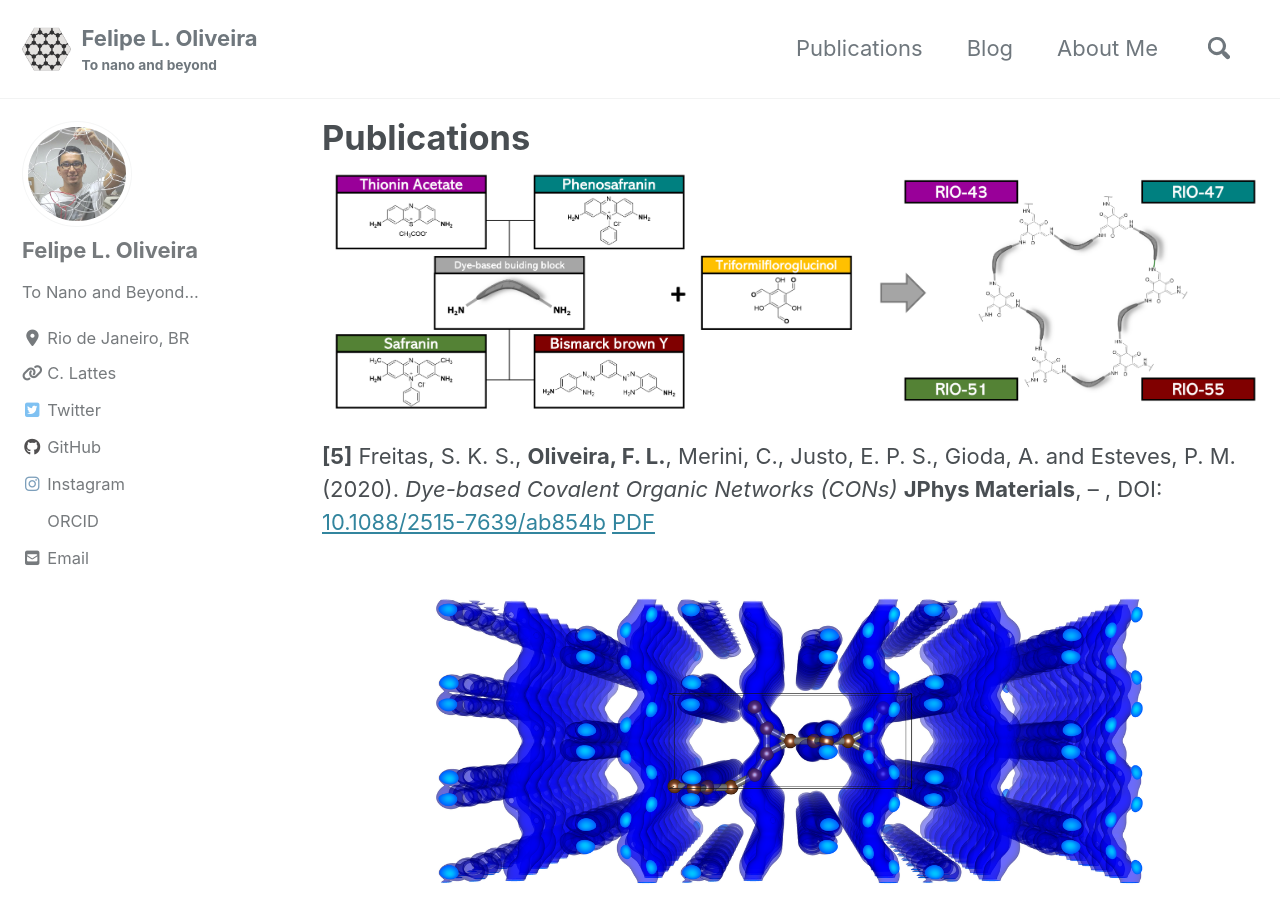
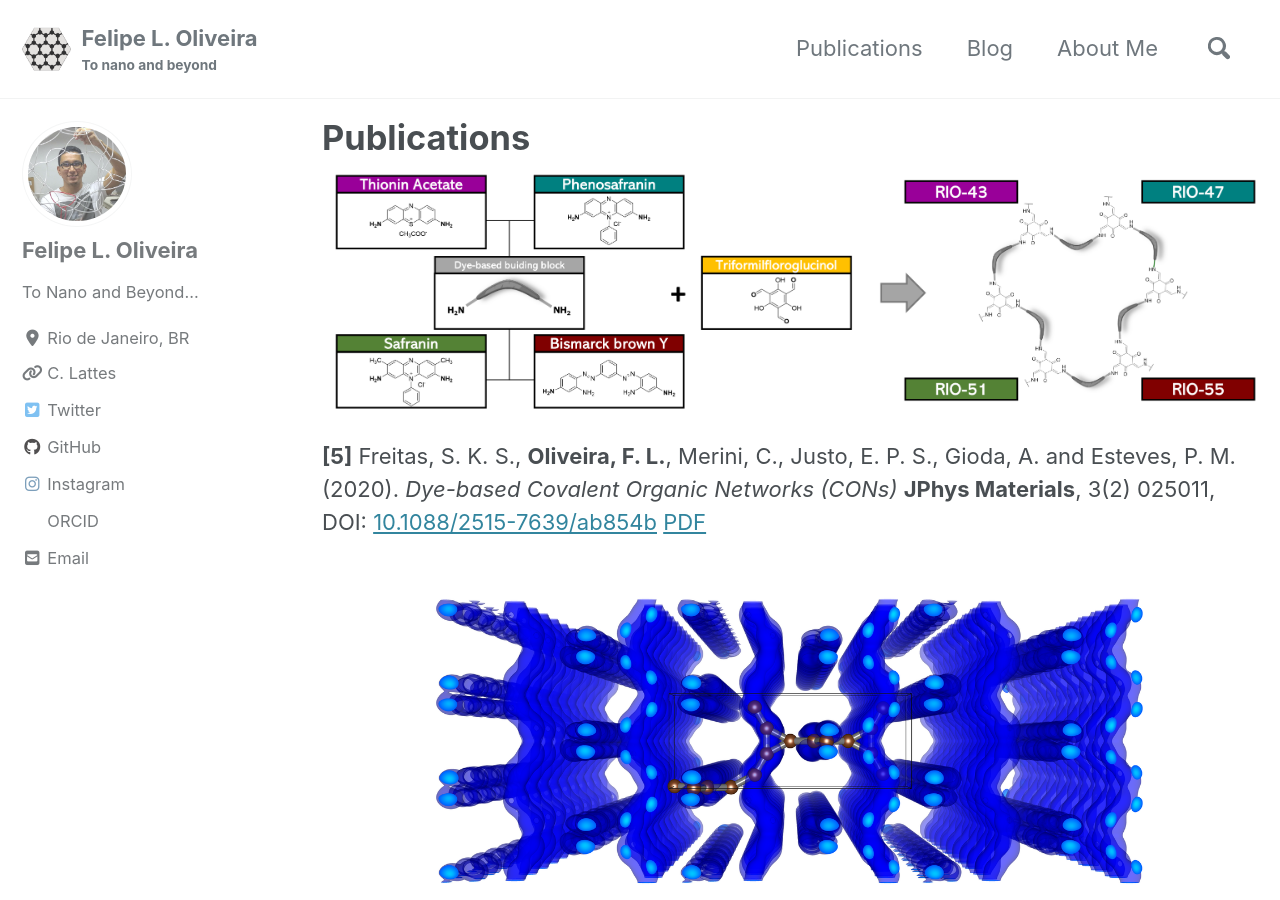
Before and after one commit to lipelopesoliveira/lipelopesoliveira.github.io, a Jekyll site: the page built from _pages/publications.md, in a window 1280 px wide and 900 px high. Built offline with Jekyll 4.4.1, drawn with Linux system fonts in a browser that asks for light colours; cached includes are drawn as plain includes; nearby versions of some CDN libraries.

Commit message:
Update publications.md

```diff
--- a/_pages/publications.md
+++ b/_pages/publications.md
@@ -8,7 +8,7 @@
 
 <div align="center"><img src="{{ site.url }}{{ site.baseurl }}/images/publications/TOC_5.png" alt="Table of contents 4" width="100%" height="100%"></div>
 
-**[5]** Freitas, S. K. S., **Oliveira, F. L.**, Merini, C., Justo, E. P. S., Gioda, A. and Esteves, P. M. (2020). *Dye-based Covalent Organic Networks (CONs)* **JPhys Materials**, -- , DOI: [10.1088/2515-7639/ab854b](https://doi.org/10.1088/2515-7639/ab854b) [PDF](https://iopscience.iop.org/article/10.1088/2515-7639/ab854b)
+**[5]** Freitas, S. K. S., **Oliveira, F. L.**, Merini, C., Justo, E. P. S., Gioda, A. and Esteves, P. M. (2020). *Dye-based Covalent Organic Networks (CONs)* **JPhys Materials**, 3(2) 025011, DOI: [10.1088/2515-7639/ab854b](https://doi.org/10.1088/2515-7639/ab854b) [PDF](https://iopscience.iop.org/article/10.1088/2515-7639/ab854b)
 
 
 <div align="center"><img src="{{ site.url }}{{ site.baseurl }}/images/publications/TOC_4.png" alt="Table of contents 4" width="80%" height="80%"></div>
```
